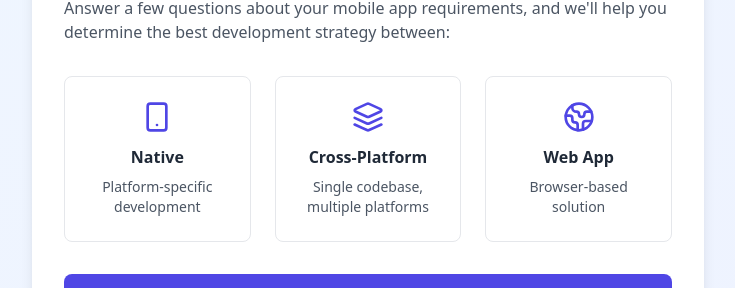
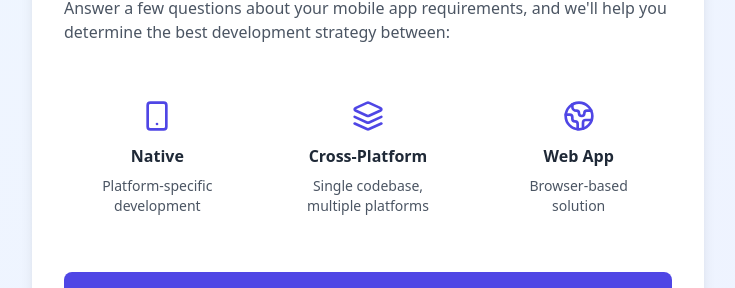
Before and after one commit to BenniBM/AppDecide, a React (Vite) app: page / in a window 1280 px wide. Shown: the part 128-416 px from the top of the page, without its empty margins (272-1007 px from the left). Built offline with nearby package versions, Linux system fonts and the light colour scheme.

Commit message:
no hover state

```diff
--- a/src/App.tsx
+++ b/src/App.tsx
@@ -79,17 +79,17 @@ function App() {
                         </p>
 
                         <div className="grid grid-cols-1 md:grid-cols-3 gap-6 mb-8">
-                            <div className="p-6 rounded-lg border border-gray-200 text-center">
+                            <div className="p-6 rounded-lg border-gray-200 text-center">
                                 <Smartphone className="w-8 h-8 text-indigo-600 mx-auto mb-3" />
                                 <h3 className="font-semibold text-gray-800">Native</h3>
                                 <p className="text-sm text-gray-600 mt-2">Platform-specific development</p>
                             </div>
-                            <div className="p-6 rounded-lg border border-gray-200 text-center">
+                            <div className="p-6 rounded-lg border-gray-200 text-center">
                                 <Layers className="w-8 h-8 text-indigo-600 mx-auto mb-3" />
                                 <h3 className="font-semibold text-gray-800">Cross-Platform</h3>
                                 <p className="text-sm text-gray-600 mt-2">Single codebase, multiple platforms</p>
                             </div>
-                            <div className="p-6 rounded-lg border border-gray-200 text-center">
+                            <div className="p-6 rounded-lg border-gray-200 text-center">
                                 <Globe2 className="w-8 h-8 text-indigo-600 mx-auto mb-3" />
                                 <h3 className="font-semibold text-gray-800">Web App</h3>
                                 <p className="text-sm text-gray-600 mt-2">Browser-based solution</p>
@@ -136,9 +136,9 @@ function App() {
                                     <button
                                         key={index}
                                         onClick={() => handleAnswer(index)}
-                                        className="w-full text-left p-4 rounded-lg border border-gray-200 hover:border-indigo-500 hover:bg-indigo-50 transition-all duration-200 flex items-center justify-between group">
+                                        className="w-full text-left p-4 rounded-lg border border-gray-200 transition-all duration-200 flex items-center justify-between group">
                                         <span>{option.text}</span>
-                                        <ArrowRight className="w-5 h-5 text-gray-400 group-hover:text-indigo-500 transition-colors" />
+                                        <ArrowRight className="w-5 h-5 text-gray-400 transition-colors" />
                                     </button>
                                 ))}
                             </div>
```
